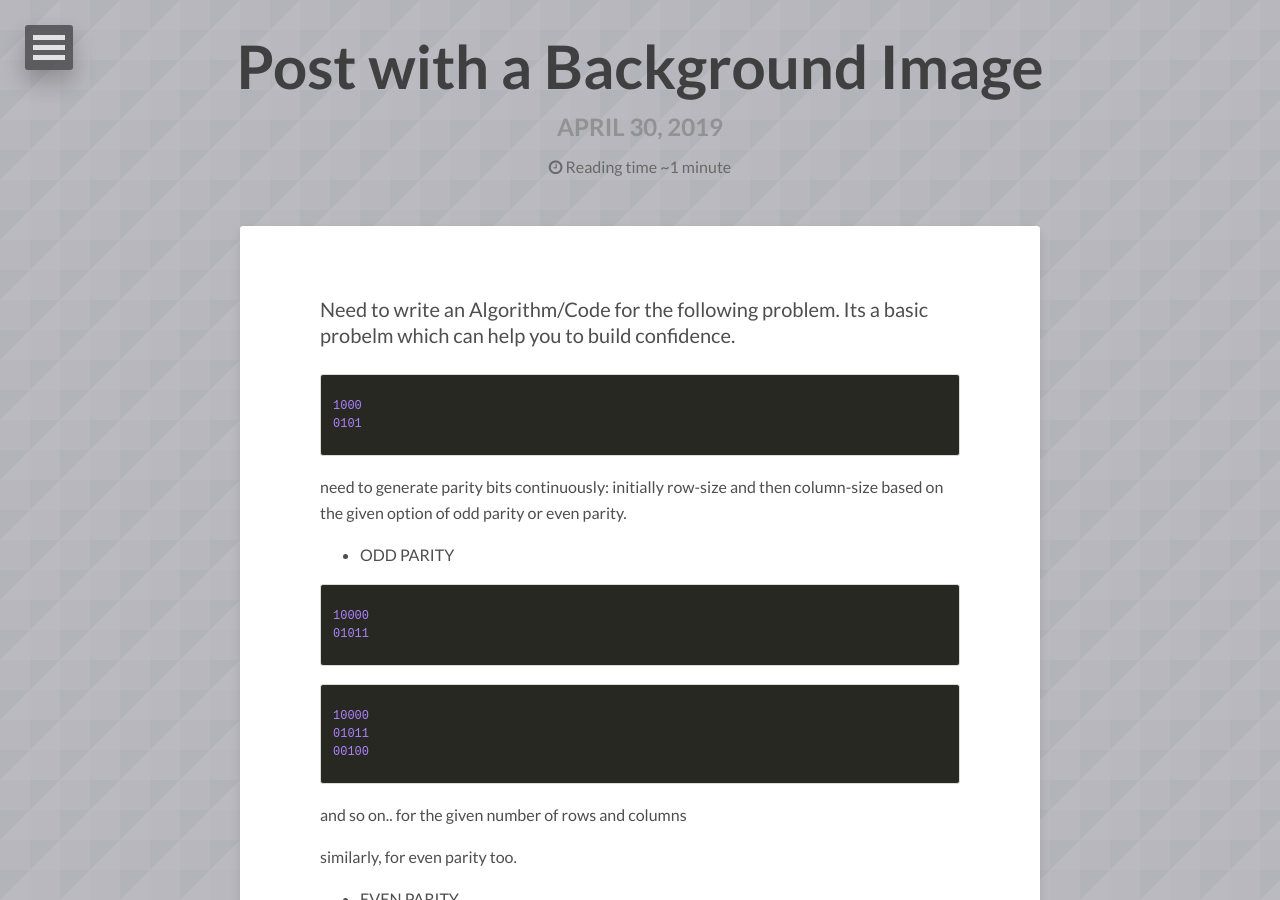
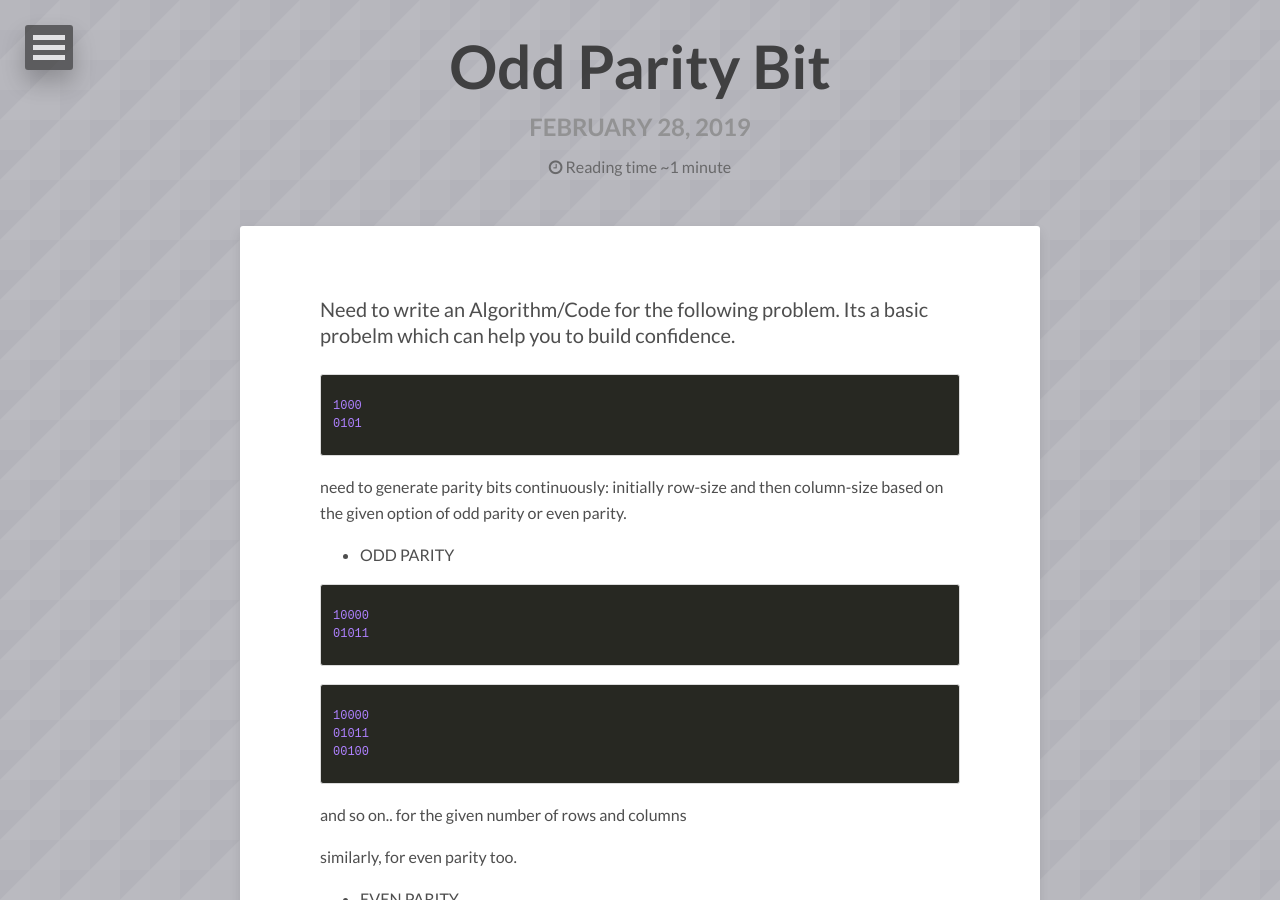
Before and after one commit to SnistAheads/writecode, a Jekyll site: the page built from _posts/2019-02-28-Odd-Parity-Bit.md, in a window 1280 px wide and 900 px high. Built offline with Jekyll 4.4.1, drawn with Linux system fonts in a browser that asks for light colours; nearby versions of some CDN libraries; comment, search, counter and statistics services are not loaded.

Commit message:
Update and rename 2019-04-30-Odd-Parity-Bit.md to 2019-02-28-Odd-Parity-Bit.md

```diff
--- a/_posts/2019-04-30-Odd-Parity-Bit.md
+++ b/_posts/2019-02-28-Odd-Parity-Bit.md
@@ -1,8 +1,8 @@
 ---
 layout: post
-title: Post with a Background Image
+title: Odd Parity Bit
 description: "Sample post with a background image CSS override."
-tags: [sample post]
+tags: [bits]
 image:
   background: triangular.png
 ---
```
